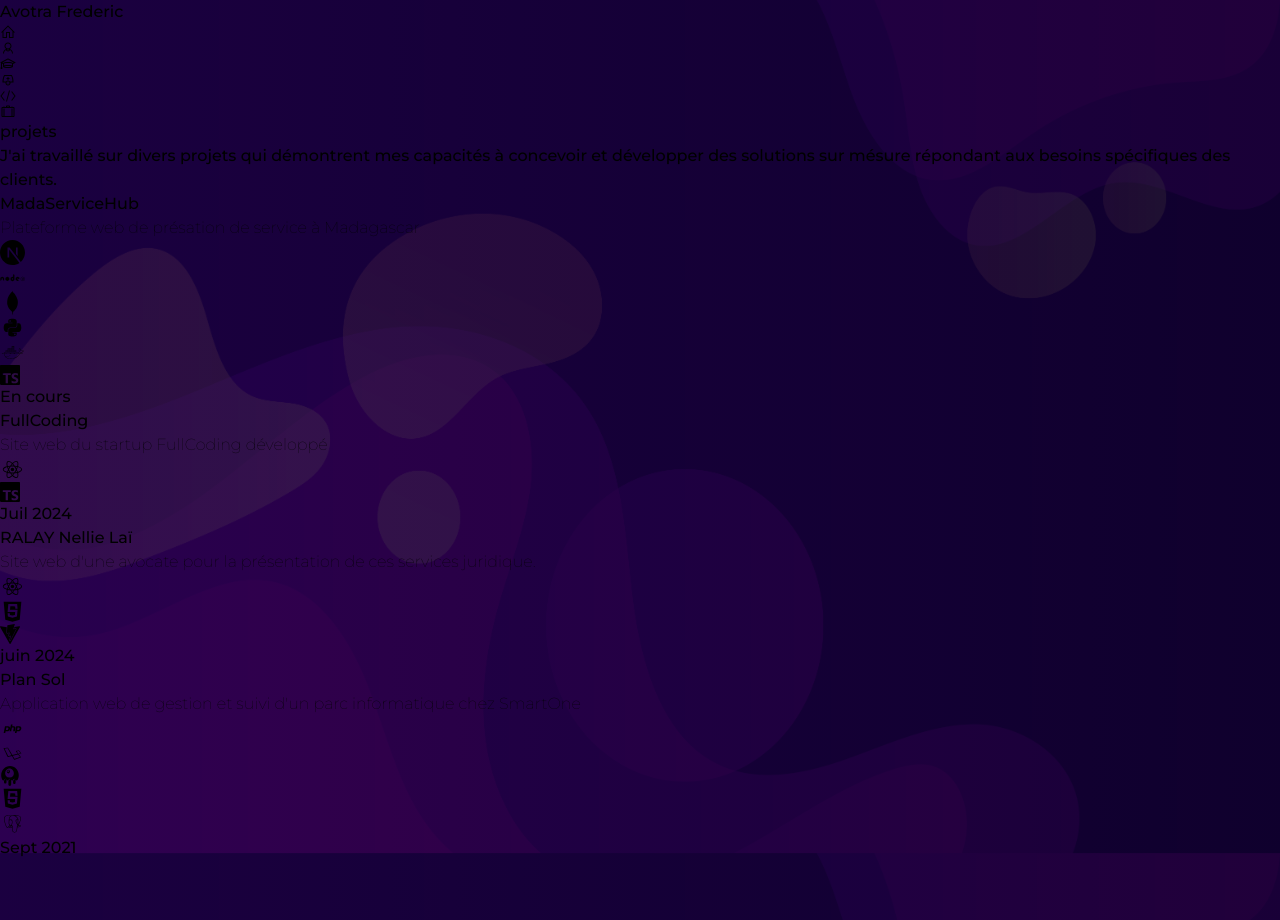
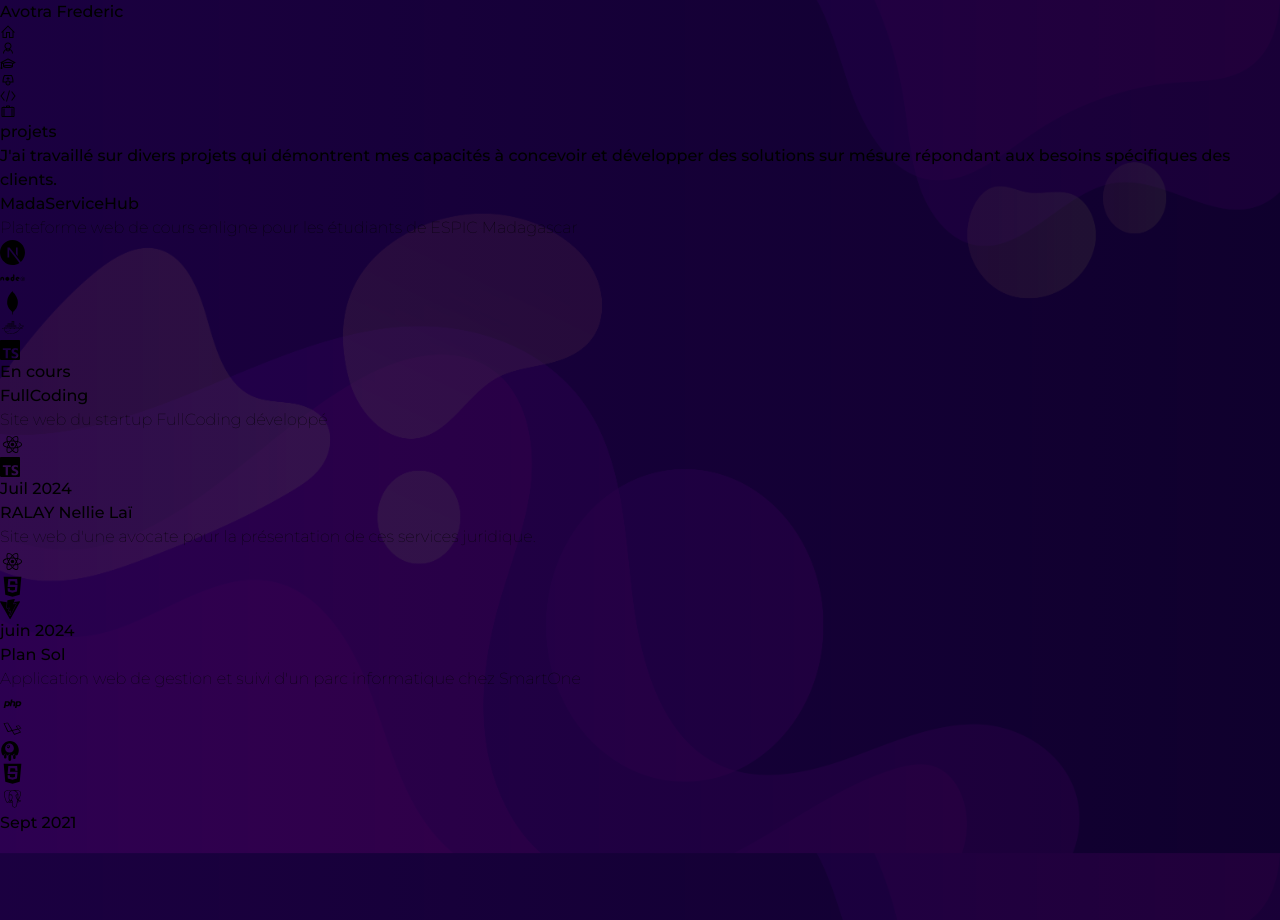
Before and after one commit to Avotra-frederic/portfolio, a React (Vite) app: page /project in a window 1280 px wide. Built offline with nearby package versions, Linux system fonts and the light colour scheme.

Commit message:
My first commit: update my project

```diff
--- a/src/components/pages/Project.tsx
+++ b/src/components/pages/Project.tsx
@@ -4,7 +4,6 @@
   DiReact,
   DiPostgresql,
   DiPhp,
-  DiPython,
   DiDocker,
   DiJavascript,
   DiLaravel,
@@ -26,18 +25,17 @@
         </div>
         <div className="h-full relative top-0 flex flex-col justify-center p-0 md:pl-8 md:pr-7 ">
           <div className="grid grid-cols-2 gap-3">
-            <Link to={"https://madaservicehub.vercel.app"} target="_blank" className="flex flex-col px-8 justify-center gap-1 rounded-md text-white bg-purple-700/5 shadow-xl border-black/5 border-[1px] shadow-black/15 py-16 backdrop-blur-lg">
+            <Link to={"https://espic.jssi-madagascar.mg"} target="_blank" className="flex flex-col px-8 justify-center gap-1 rounded-md text-white bg-purple-700/5 shadow-xl border-black/5 border-[1px] shadow-black/15 py-16 backdrop-blur-lg">
               <h1 className="text-lg flex justify-between items-center">
                 <span>MadaServiceHub</span>
               </h1>
               <p className="montserrat-thin text-sm">
-                Plateforme web de présation de service à Madagascar
+                Plateforme web de cours enligne pour les étudiants de ESPIC Madagascar
               </p>
               <div className="flex items-center gap-2">
                 <SiNextdotjs size={25} />
                 <DiNodejs size={25} />
                 <DiMongodb size={25} />
-                <DiPython size={25} />
                 <DiDocker size={25} />
                 <SiTypescript size={20} />
               </div>
@@ -56,7 +54,7 @@
               </div>
               <span className="text-sm text-[#40ADE5] ">Juil 2024</span>
             </Link>
-            <Link to={"https://ralay-nellie.vercel.app"} target="_blank" className="flex flex-col px-8 justify-center gap-1 rounded-md text-white bg-purple-700/5 shadow-xl border-black/5 border-[1px] shadow-black/15 py-16 backdrop-blur-lg">
+            <Link to={"https://ralaynellielaiavocatalacour.mg/"} target="_blank" className="flex flex-col px-8 justify-center gap-1 rounded-md text-white bg-purple-700/5 shadow-xl border-black/5 border-[1px] shadow-black/15 py-16 backdrop-blur-lg">
               <h1 className="text-lg flex justify-between items-center">
                 <span>RALAY Nellie Laï</span>
               </h1>
```
